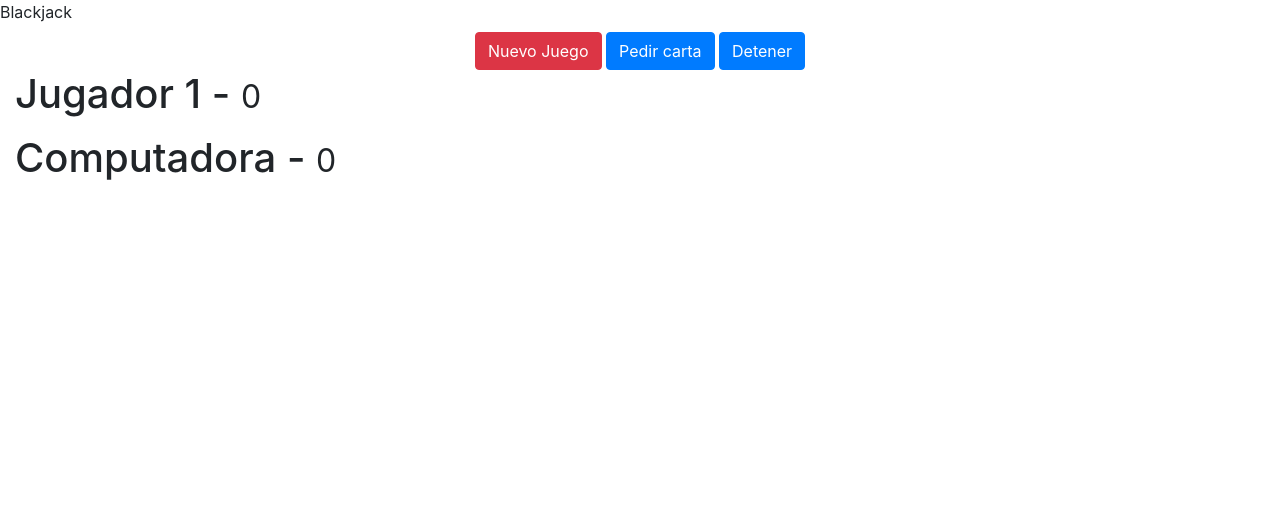
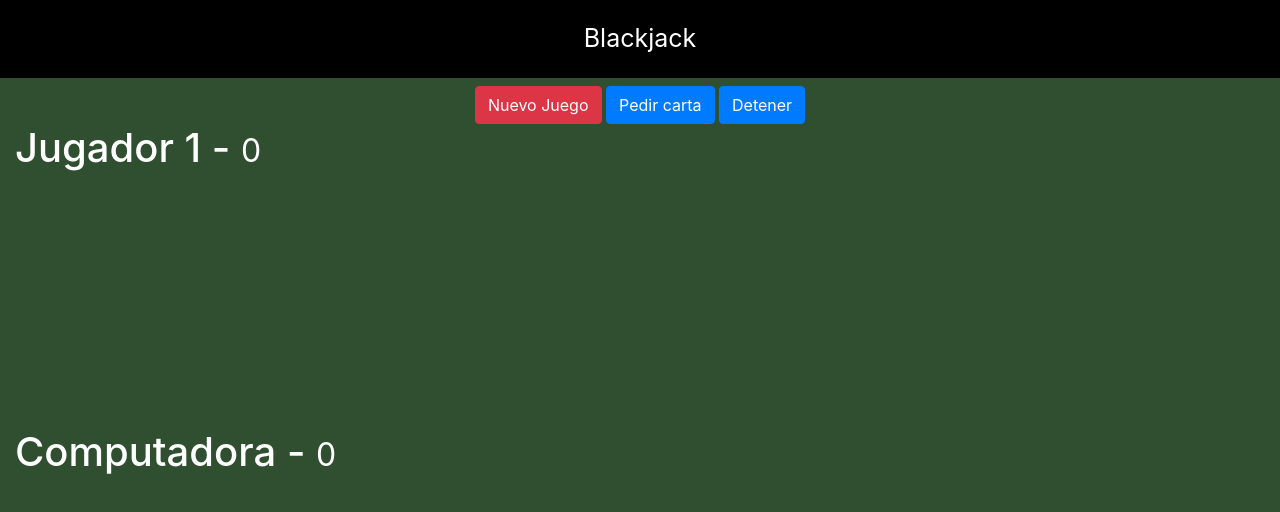
Before and after one commit to Necroyl/js-vite-blackjack, a website built with Vite: page docs/index.html in a window 1280 px wide. Built offline with nearby package versions, Linux system fonts and the light colour scheme; files whose address does not match are found by name.

Commit message:
new docs

```diff
--- a/docs/index.html
+++ b/docs/index.html
@@ -2,12 +2,13 @@
 <html lang="en">
   <head>
     <meta charset="UTF-8" />
-    <link rel="icon" type="image/svg+xml" href="/vite.svg" />
+    <link rel="icon" type="image/svg+xml" href="./assets/favicon.svg" />
     <meta name="viewport" content="width=device-width, initial-scale=1.0" />
     <title>Blackjack Vite-app</title>
     <link rel="stylesheet" href="https://stackpath.bootstrapcdn.com/bootstrap/4.4.1/css/bootstrap.min.css" integrity="sha384-Vkoo8x4CGsO3+Hhxv8T/Q5PaXtkKtu6ug5TOeNV6gBiFeWPGFN9MuhOf23Q9Ifjh" crossorigin="anonymous">
-    <script type="module" crossorigin src="/assets/index-CFRU9QZL.js"></script>
-    <link rel="stylesheet" crossorigin href="/assets/index-CUWcSojI.css">
+    <link rel="stylesheet" href="./styles.css" />
+    <script type="module" crossorigin src="/js-vite-blackjack/assets/index-CFRU9QZL.js"></script>
+    <link rel="stylesheet" crossorigin href="/js-vite-blackjack/assets/index-CUWcSojI.css">
   </head>
   <body>
 
```
